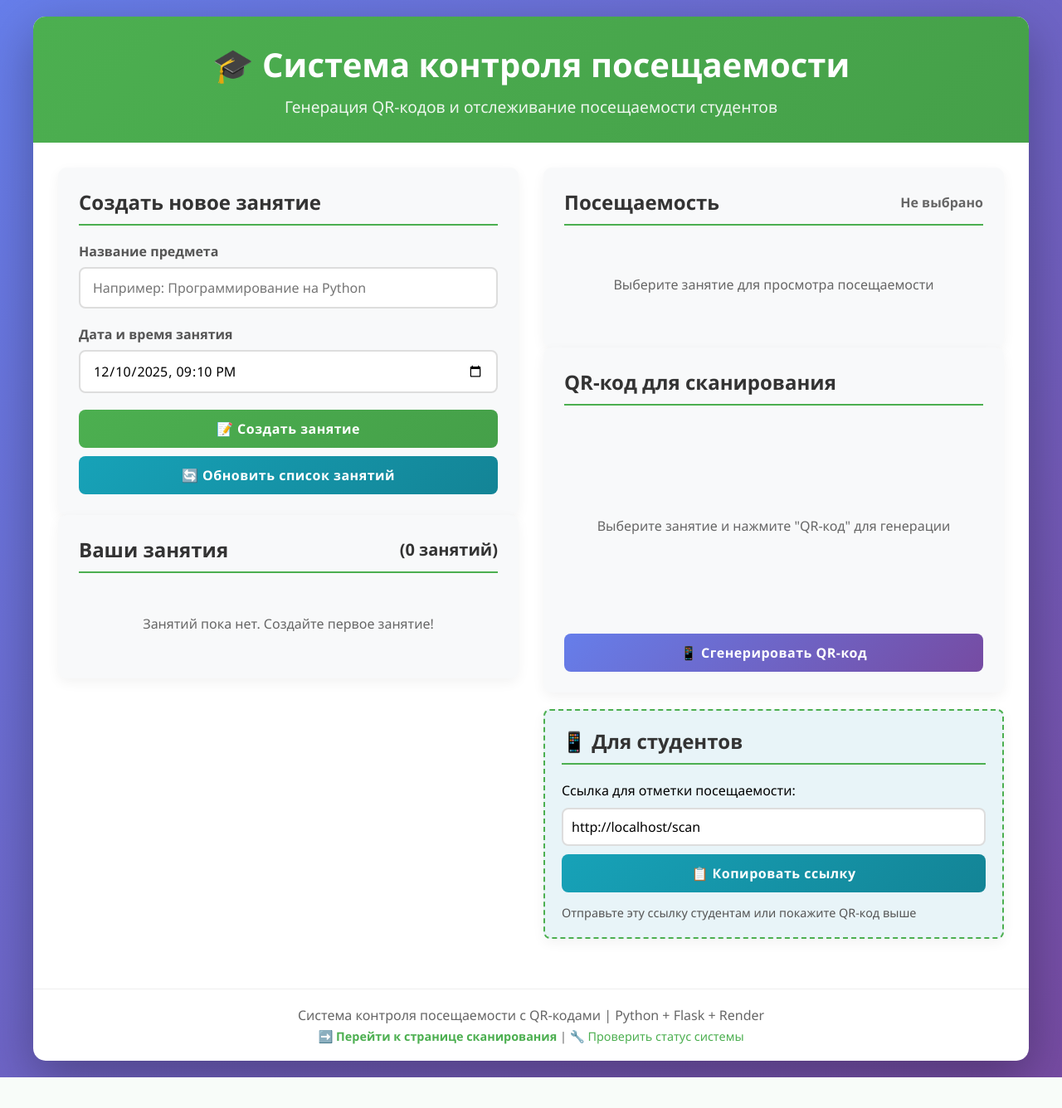
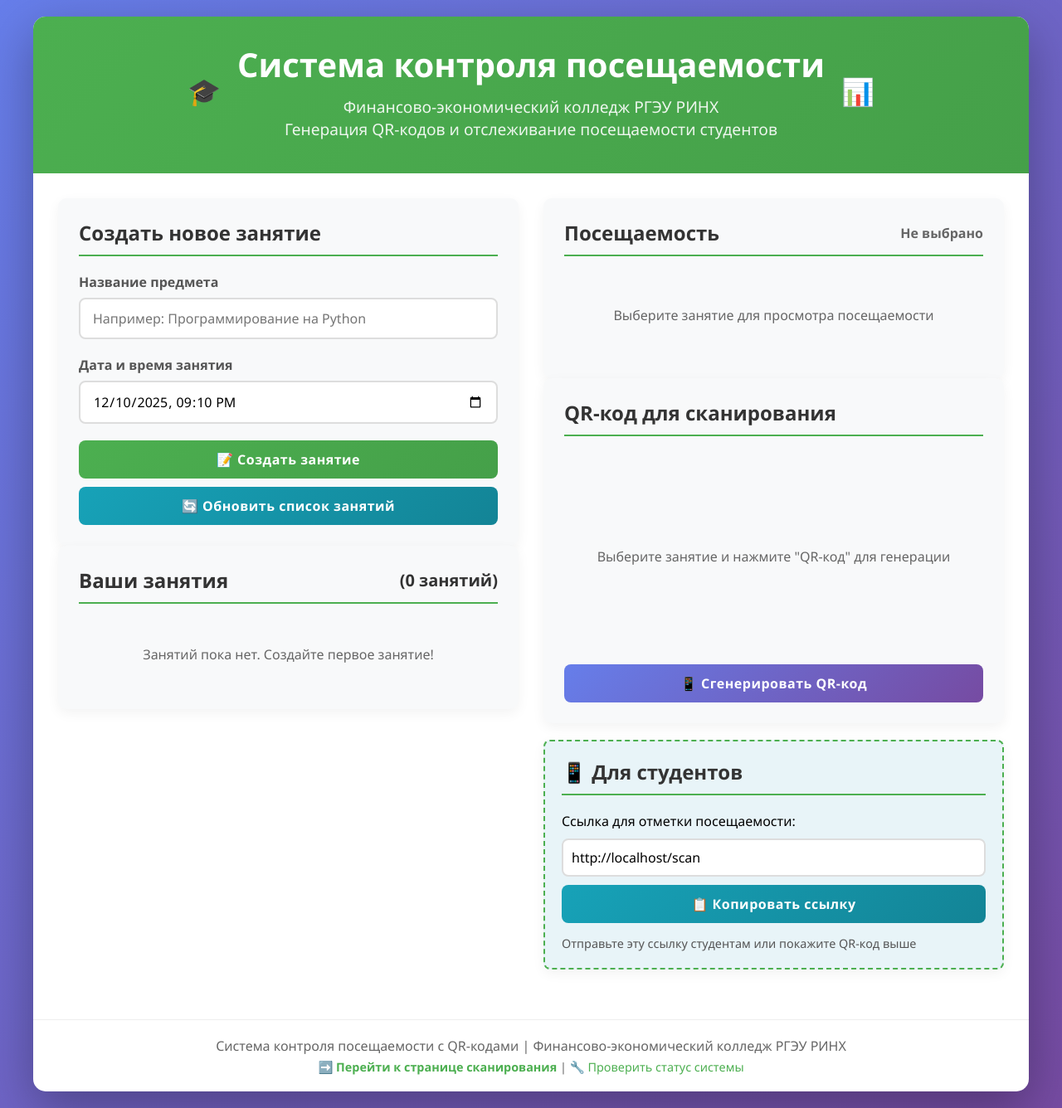
Before and after one commit to paseka2005/attendance_system, a Flask app: page / in a window 1280 px wide. Shown: the whole page at 83% size. Before the commit the page ends 1299 px from the top, so only its background shows below. Run offline with Flask 3, Linux system fonts and the light colour scheme; data comes from the database, SQL or seed files in the repository; data that the repository does not hold is empty.

Commit message:
index.html

```diff
--- a/templates/index.html
+++ b/templates/index.html
@@ -317,8 +317,15 @@
 <body>
     <div class="container">
 <header>
-            <h1>🎓 Система контроля посещаемости</h1>
+    <div style="display: flex; align-items: center; justify-content: center; gap: 20px; margin-bottom: 10px;">
+        <div style="font-size: 2rem;">🎓</div>
+        <div>
+            <h1>Система контроля посещаемости</h1>
+            <p class="subtitle">Финансово-экономический колледж РГЭУ РИНХ</p>
             <p class="subtitle">Генерация QR-кодов и отслеживание посещаемости студентов</p>
+        </div>
+        <div style="font-size: 2rem;">📊</div>
+    </div>
 </header>
 
         <div class="main-content">
@@ -436,7 +443,7 @@
         </div>
 
 <footer>
-            <p>Система контроля посещаемости с QR-кодами | Python + Flask + Render</p>
+    <p>Система контроля посещаемости с QR-кодами | Финансово-экономический колледж РГЭУ РИНХ</p>
     <p style="margin-top: 5px; font-size: 0.9rem;">
         <a href="/scan" style="color: #4CAF50; text-decoration: none; font-weight: 600;">➡️ Перейти к странице сканирования</a> |
         <a href="/health" style="color: #4CAF50; text-decoration: none;">🔧 Проверить статус системы</a>
```
Lines whose indentation alone changed are shown as unchanged.
